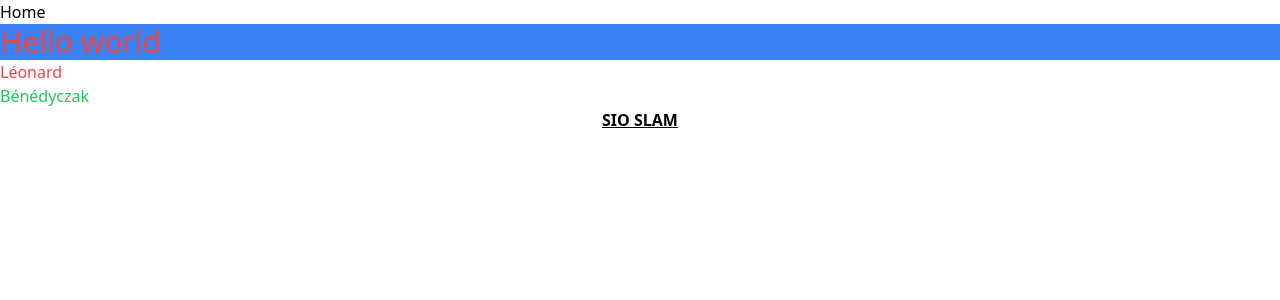
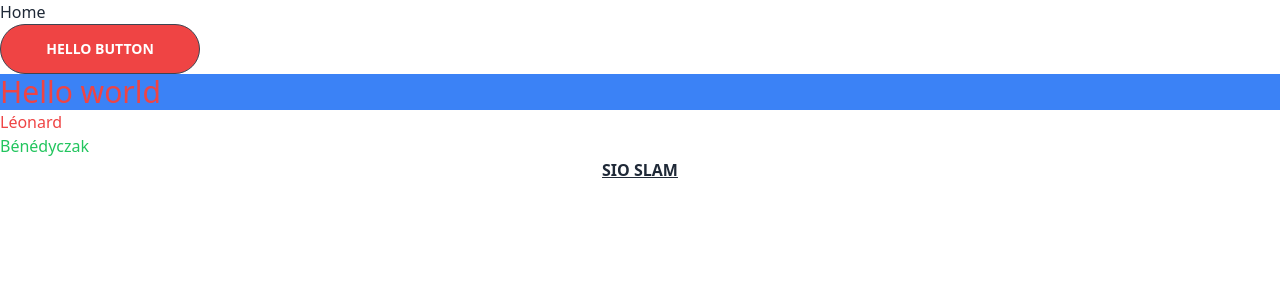
Before and after one commit to benedyczak/nodejsTP, a Next.js app: page /qui in a window 1280 px wide. Shown: the top 300 px of the page. Built offline with nearby package versions, Linux system fonts and the light colour scheme.

Commit message:
new component + daisyui

```diff
--- /dev/null
+++ b/components/button.tsx
@@ -0,0 +1,5 @@
+export const Button = () => {
+    return (
+        <button className="btn rounded-full bg-red-500 w-[200px] h-[50px]"> hello Button</button>
+    )
+}
--- /dev/null
+++ b/components/title.tsx
@@ -0,0 +1,5 @@
+export const Title = () => {
+    return (
+        <div className="title text-red-500 bg-gray-500 lg:bg-blue-500 md:bg-green-500 text-2xl lg:text-3xl">Hello world</div>
+    )
+}
--- a/package.json
+++ b/package.json
@@ -12,6 +12,7 @@
     "@types/node": "18.15.0",
     "@types/react": "18.0.28",
     "@types/react-dom": "18.0.11",
+    "daisyui": "^2.51.3",
     "eslint": "8.36.0",
     "eslint-config-next": "13.2.4",
     "next": "13.2.4",
--- a/src/pages/qui.tsx
+++ b/src/pages/qui.tsx
@@ -2,6 +2,11 @@ import Head from 'next/head'
 import Image from 'next/image'
 import { Inter } from 'next/font/google'
 import Link from 'next/link'
+import { Button } from "/components/Button";
+import { Title } from '../../components/title';
+
+
+
 
 const inter = Inter({ subsets: ['latin'] })
 
@@ -15,10 +20,13 @@ export default function Home() {
         <link rel="icon" href="/favicon.ico" />
       </Head>
       <main>
-        <nav>  <div>
-        <Link href="/">Home</Link>
-      </div></nav>
-      <div className="titre">Hello world</div>
+        <nav>
+          <div>
+            <Link href="/">Home</Link>
+          </div>
+          <Button/>
+        </nav>
+      <Title/>
       <div className="text-red-500">Léonard</div>
       <div className="text-green-500">Bénédyczak</div>
       <div className="text-center underline font-bold">SIO SLAM</div>
--- a/src/styles/globals.css
+++ b/src/styles/globals.css
@@ -1,8 +1,3 @@
 @tailwind base;
 @tailwind components;
 @tailwind utilities;
-
-
-.titre {
-    @apply text-red-500 bg-gray-500 lg:bg-blue-500 md:bg-green-500 text-2xl lg:text-3xl;
-}
--- a/tailwind.config.js
+++ b/tailwind.config.js
@@ -11,5 +11,7 @@ module.exports = {
   theme: {
     extend: {},
   },
-  plugins: [],
+  plugins: [
+    require("daisyui")
+  ],
 }
```
Also changed, not shown: 1 other file (tests, documents, lock files or other folders).
